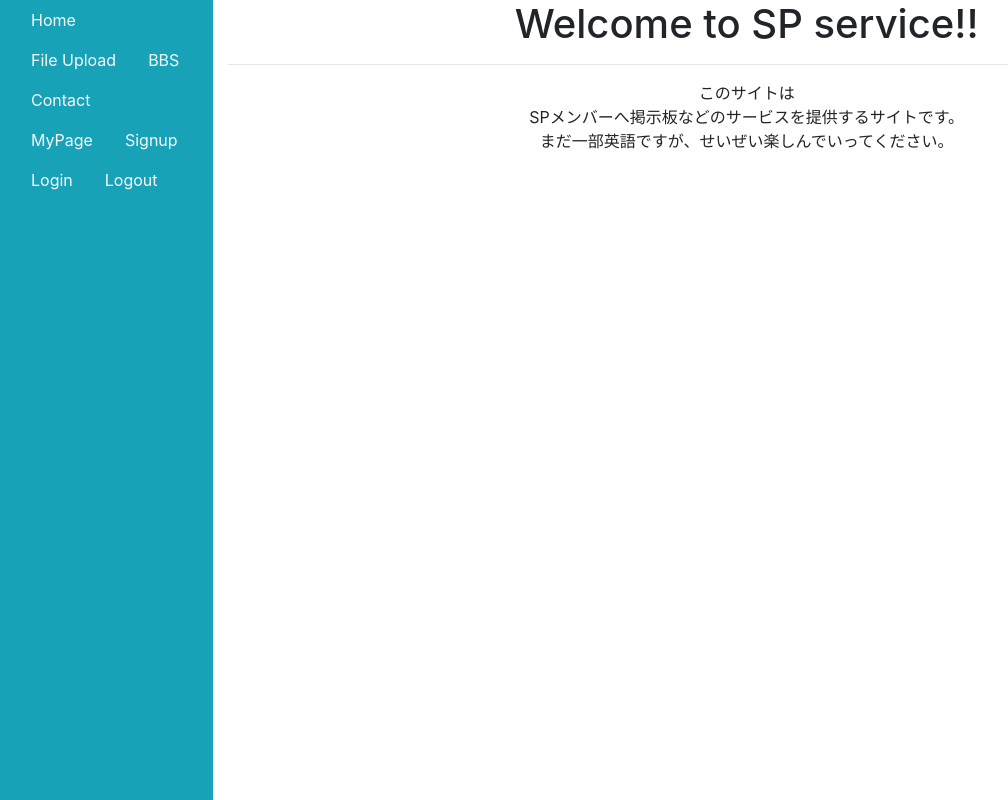
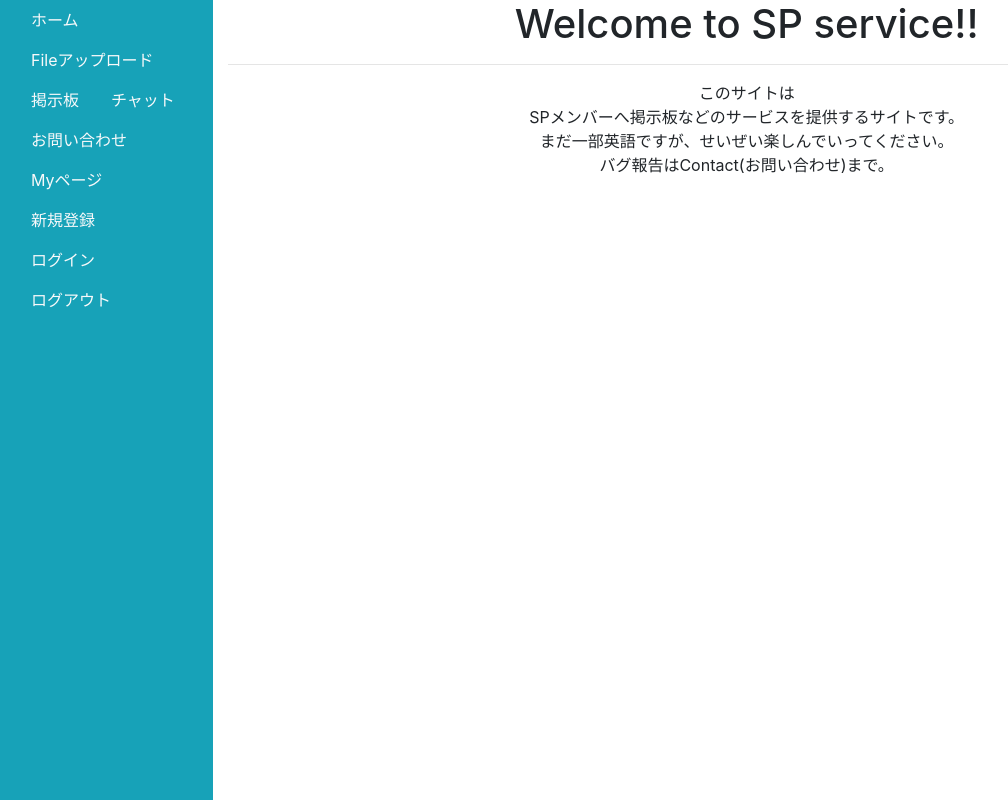
Before and after one commit to Keinsleif/sp-service, a Python web app: template templates/home.html in a window 1280 px wide. Shown: the part 56-856 px from the top of the page, without its empty margins (0-1008 px from the left). Run offline with Jinja, Linux system fonts and the light colour scheme; the template is opened without the code that fills it, so the values that code supplies are empty.

Commit message:
chatLog実装

```diff
--- a/static/js/script.js
+++ b/static/js/script.js
@@ -1,3 +1,13 @@
 //date = new Date();
 //thisYear = date.getFullYear();
 //document.getElementById("thisYear").innerHTML = thisYear;
+
+function escapeHtml(str){
+  str = str.replace(/&/g, '&amp;');
+  str = str.replace(/>/g, '&gt;');
+  str = str.replace(/</g, '&lt;');
+  str = str.replace(/"/g, '&quot;');
+  str = str.replace(/'/g, '&#x27;');
+  str = str.replace(/`/g, '&#x60;');
+  return str;
+}
--- a/templates/chat.html
+++ b/templates/chat.html
@@ -13,5 +13,6 @@
 <h2>Chat</h2>
 </div>
 <div id="chat-text">
+{{mess|safe}}
 </div>
 {% endblock %}
--- a/templates/home.html
+++ b/templates/home.html
@@ -3,6 +3,6 @@
 <h1 class="text-center">Welcome to SP service!!</h1>
 <hr>
 <div class="text-center">
-このサイトは<br>SPメンバーへ掲示板などのサービスを提供するサイトです。<br>まだ一部英語ですが、せいぜい楽しんでいってください。
+このサイトは<br>SPメンバーへ掲示板などのサービスを提供するサイトです。<br>まだ一部英語ですが、せいぜい楽しんでいってください。<br>バグ報告はContact(お問い合わせ)まで。
 </div>
 {% endblock %}
--- a/templates/layout.html
+++ b/templates/layout.html
@@ -20,14 +20,15 @@
 <nav class="col-md-2 bg-info max-hei">
 <div class="sidebar-sticky max-hei">
 <ul class="nav">
-<li class="nav-item"><a class="nav-link text-light" href="/sp-service">Home</a></li>
-<li class="nav-item"><a class="nav-link text-light" href="/sp-service/upload">File Upload</a></li>
-<li class="nav-item"><a class="nav-link text-light" href="/sp-service/threads">BBS</a></li>
-<li class="nav-item"><a class="nav-link text-light" href="/sp-service/contact">Contact</a></li>
-<li class="nav-item"><a class="nav-link text-light" href="/sp-service/sp-user/mypage">MyPage</a></li>
-<li class="nav-item"><a class="nav-link text-light" href="/sp-service/sp-user/signup">Signup</a></li>
-<li class="nav-item"><a class="nav-link text-light" href="/sp-service/sp-user/login">Login</a></li>
-<li class="nav-item"><a class="nav-link text-light" href="/sp-service/sp-user/logout">Logout</a></li>
+<li class="nav-item"><a class="nav-link text-light" href="/sp-service">ホーム</a></li>
+<li class="nav-item"><a class="nav-link text-light" href="/sp-service/upload">Fileアップロード</a></li>
+<li class="nav-item"><a class="nav-link text-light" href="/sp-service/threads">掲示板</a></li>
+<li class="nav-item"><a class="nav-link text-light" href="/sp-service/chat">チャット</a></li>
+<li class="nav-item"><a class="nav-link text-light" href="/sp-service/contact">お問い合わせ</a></li>
+<li class="nav-item"><a class="nav-link text-light" href="/sp-service/sp-user/mypage">Myページ</a></li>
+<li class="nav-item"><a class="nav-link text-light" href="/sp-service/sp-user/signup">新規登録</a></li>
+<li class="nav-item"><a class="nav-link text-light" href="/sp-service/sp-user/login">ログイン</a></li>
+<li class="nav-item"><a class="nav-link text-light" href="/sp-service/sp-user/logout">ログアウト</a></li>
 </ul>
 </div>
 </nav>
--- a/templates/signup.html
+++ b/templates/signup.html
@@ -33,9 +33,8 @@
 <input type="radio" name="color" value="info">Blue</input>
 <br><input type="radio" name="color" value="warning">Orange</input>
 <input type="radio" name="color" value="danger">Red</input>
-<br><input type="radio" name="color" value="secondary">Gray</input>
-<input type="radio" name="color" value="light">Light</input>
-<br><input type="radio" name="color" value="dark">Dark</input>
+<br><input type="radio" name="color" value="light">Light</input>
+<input type="radio" name="color" value="dark">Dark</input>
 </div>
 <input type="submit" class="btn btn-primary"></input>
 </form>
```
Also changed, not shown: models/routing.py (+5 -3 lines), templates/layout-chat.html (+14 -14 lines), ws-server.py (+8 -1 lines).
